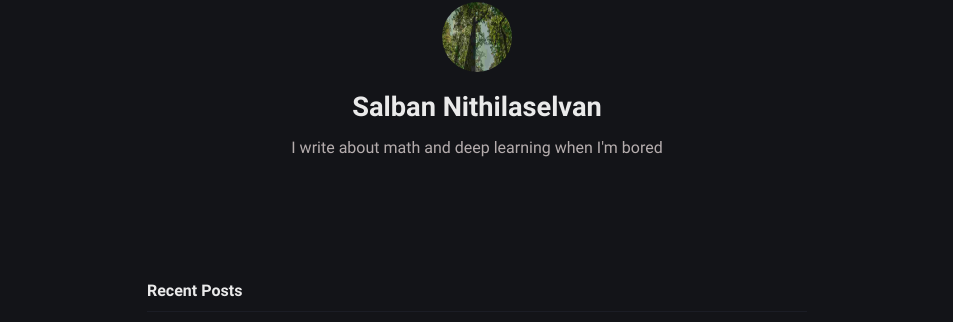
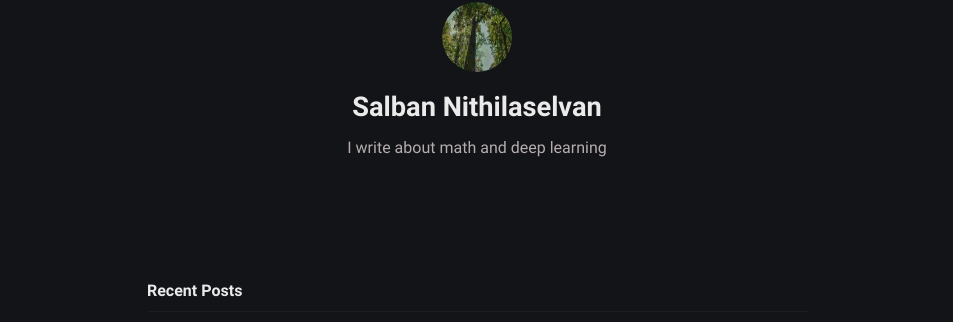
Before and after one commit to spanini2/new-blog, a Jekyll site: the page built from index.md, in a window 1280 px wide. Shown: the part 166-488 px from the top of the page, without its empty margins (163-1116 px from the left). Built offline with Jekyll 4.4.1, drawn with Linux system fonts in a browser that asks for light colours.

Commit message:
Update _config.yml

```diff
--- a/_config.yml
+++ b/_config.yml
@@ -12,7 +12,7 @@ mode: dark # default theme "dark" | "light"
 author:
   name: Salban Nithilaselvan # author name
   bio: >- # tell to the world
-    I write about math and deep learning when I'm bored
+    I write about math and deep learning
   username: spanini2 # general username
   github: spanini2 # github username
   twitter: twitter_username # twitter username
```
